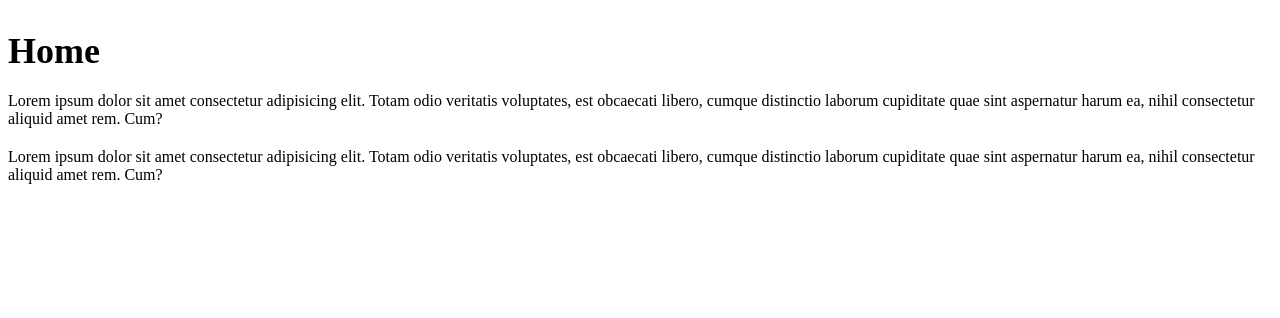
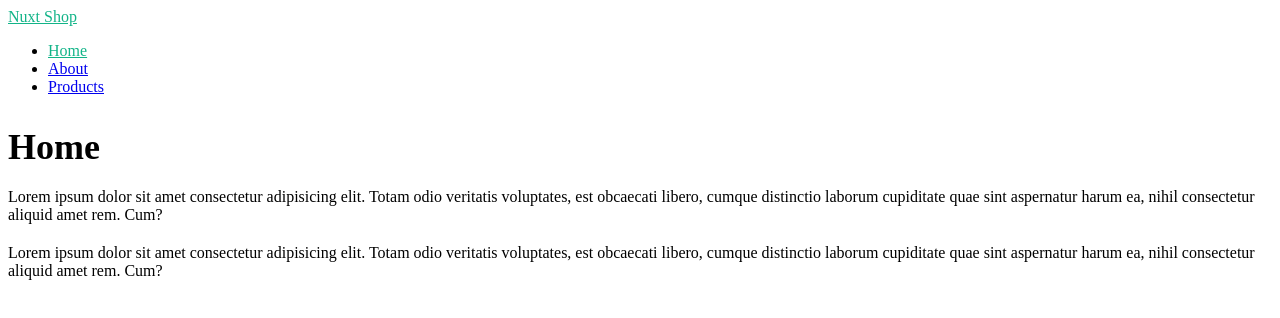
Before and after one commit to springfil/nuxt-shop, a Nuxt app: page / in a window 1280 px wide. Shown: the top 318 px of the page. Built offline with nearby package versions, Linux system fonts and the light colour scheme.

Commit message:
adding a routing parameter and adding layouts

```diff
--- /dev/null
+++ b/layouts/default.vue
@@ -0,0 +1,23 @@
+<template>
+    <div>
+        <header>
+            <nav>
+                <NuxtLink to="/">Nuxt Shop</NuxtLink>
+                <ul>
+                    <li><NuxtLink to="/">Home</NuxtLink></li>
+                    <li><NuxtLink to="/about">About</NuxtLink></li>
+                    <li><NuxtLink to="/products">Products</NuxtLink></li>
+                </ul>
+            </nav>
+        </header>
+        <div>
+            <slot/>
+        </div>
+    </div>
+</template>
+
+<style scoped>
+  .router-link-exact-active {
+    color: #12b488;
+  }
+</style>
--- /dev/null
+++ b/layouts/products.vue
@@ -0,0 +1,26 @@
+<template>
+    <div>
+        <header>
+            <nav>
+                <NuxtLink to="/products">Nuxt Shop Merch</NuxtLink>
+            </nav>
+        </header>
+        <div>
+            <slot />
+        </div>
+
+        <footer>
+            <ul>
+                <li><NuxtLink to="/">Home</NuxtLink></li>
+                <li><NuxtLink to="/about">About</NuxtLink></li>
+                <li><NuxtLink to="/products">Products</NuxtLink></li>
+            </ul>
+        </footer>
+    </div>
+</template>
+
+<style scoped>
+.router-link-exact-active {
+    color: #12b488;
+}
+</style>
--- a/pages/products/[id].vue
+++ b/pages/products/[id].vue
@@ -13,6 +13,9 @@
 <script setup>
 const { id } = useRoute().params;
 
+definePageMeta({
+    layout: 'products'
+})
 </script>
 
 <style scoped></style>
--- a/pages/products/index.vue
+++ b/pages/products/index.vue
@@ -5,7 +5,9 @@
 </template>
 
 <script setup>
-
+definePageMeta({
+    layout: 'products'
+})
 </script>
 
 <style scoped>
```
Also changed, not shown: pages/about.vue (+14 -4 lines).
